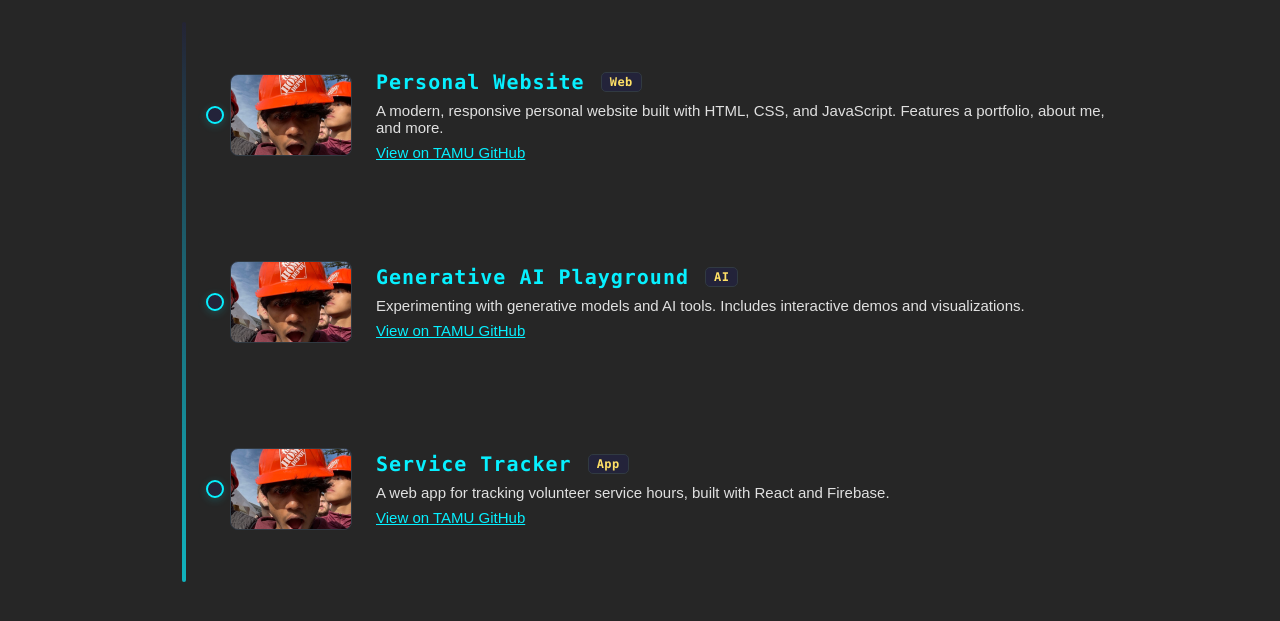
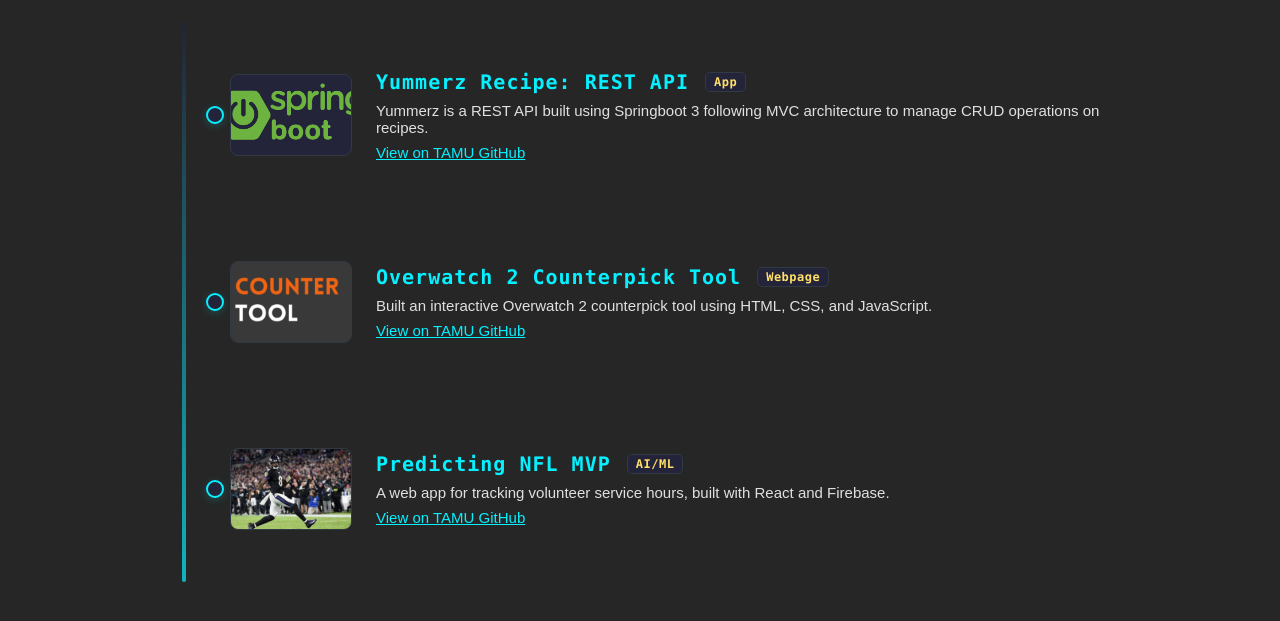
Before and after one commit to CSCE331-Fall2025-900-911/project1-rishabjadhav, a plain HTML site: page pages/portfolio.html in a window 1280 px wide. Shown: the part 151-772 px from the top of the page. Drawn offline with Linux system fonts and the light colour scheme.

Commit message:
Linked icons for social bar, pics and links for portfolio

```diff
--- a/pages/portfolio.html
+++ b/pages/portfolio.html
@@ -28,11 +28,11 @@
       <div class="timeline-item">
         <div class="timeline-dot"></div>
         <div class="timeline-content">
-          <img src="../assets/construction.jpeg" alt="Project Thumbnail" class="timeline-thumb">
+          <img src="../assets/spring.png" alt="Project Thumbnail" class="timeline-thumb">
           <div class="timeline-details">
-            <h2 class="timeline-title">Personal Website <span class="timeline-tag">Web</span></h2>
-            <p>A modern, responsive personal website built with HTML, CSS, and JavaScript. Features a portfolio, about me, and more.</p>
-            <a href="https://github.com/TAMU-CSCE331-Fall2025/project1-rishabjadhav" target="_blank">View on TAMU GitHub</a>
+            <h2 class="timeline-title">Yummerz Recipe: REST API<span class="timeline-tag">App</span></h2>
+            <p>Yummerz is a REST API built using Springboot 3 following MVC architecture to manage CRUD operations on recipes.</p>
+            <a href="https://github.com/rishabjadhav/yummerz" target="_blank">View on TAMU GitHub</a>
           </div>
         </div>
       </div>
@@ -41,11 +41,11 @@
       <div class="timeline-item">
         <div class="timeline-dot"></div>
         <div class="timeline-content">
-          <img src="../assets/construction.jpeg" alt="Project Thumbnail" class="timeline-thumb">
+          <img src="../assets/ow2.png" alt="Project Thumbnail" class="timeline-thumb">
           <div class="timeline-details">
-            <h2 class="timeline-title">Generative AI Playground <span class="timeline-tag">AI</span></h2>
-            <p>Experimenting with generative models and AI tools. Includes interactive demos and visualizations.</p>
-            <a href="https://github.com/TAMU-CSCE331-Fall2025/genai-playground" target="_blank">View on TAMU GitHub</a>
+            <h2 class="timeline-title">Overwatch 2 Counterpick Tool<span class="timeline-tag">Webpage</span></h2>
+            <p>Built an interactive Overwatch 2 counterpick tool using HTML, CSS, and JavaScript.</p>
+            <a href="https://github.com/rishabjadhav/ow2-countertool" target="_blank">View on TAMU GitHub</a>
           </div>
         </div>
       </div>
@@ -54,9 +54,9 @@
       <div class="timeline-item">
         <div class="timeline-dot"></div>
         <div class="timeline-content">
-          <img src="../assets/construction.jpeg" alt="Project Thumbnail" class="timeline-thumb">
+          <img src="../assets/lamarjackson.jpeg" alt="Project Thumbnail" class="timeline-thumb">
           <div class="timeline-details">
-            <h2 class="timeline-title">Service Tracker <span class="timeline-tag">App</span></h2>
+            <h2 class="timeline-title">Predicting NFL MVP<span class="timeline-tag">AI/ML</span></h2>
             <p>A web app for tracking volunteer service hours, built with React and Firebase.</p>
             <a href="https://github.com/TAMU-CSCE331-Fall2025/service-tracker" target="_blank">View on TAMU GitHub</a>
           </div>
```
Also changed, not shown: index.html (+5 -5 lines), assets/lamarjackson.jpeg (added), assets/ow2.png (added), assets/spotify-icon.png (added), assets/spring.png (added).
